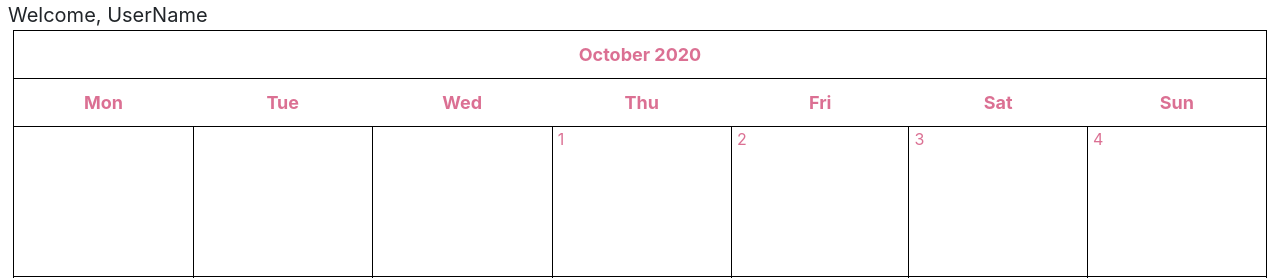
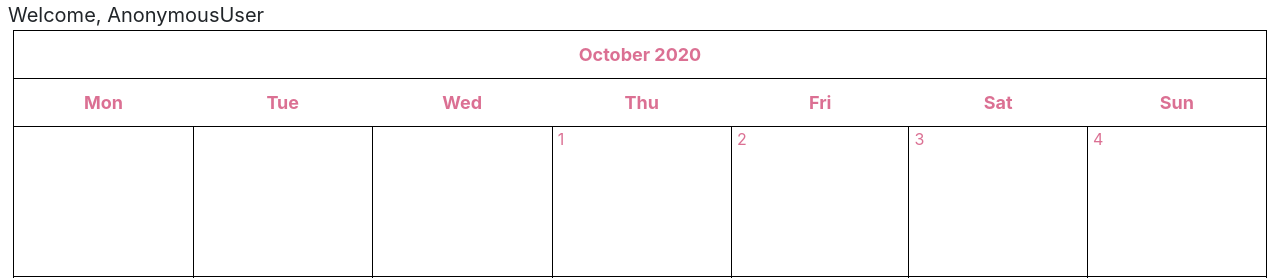
Before and after one commit to Bouncyyahomie/TEWMA-project, a Django app: page / in a window 1280 px wide. Shown: the top 278 px of the page. Run offline with Django 3.2, Linux system fonts and the light colour scheme; data that the repository does not hold is empty; some libraries are stand-ins or nearby versions.

Commit message:
config to show user name

```diff
--- a/appointment/templates/appointment/home_page.html
+++ b/appointment/templates/appointment/home_page.html
@@ -2,7 +2,7 @@
 
 {% block content %}
 <div class="clearfix">
-    <span class="left m-2" style="font-size: 20px;">Welcome, UserName </span>
+    <span class="left m-2" style="font-size: 20px;">Welcome, {{request.user}} </span>
 </div>
 <div style="color: palevioletred;">
     {{ calendar }}
```
